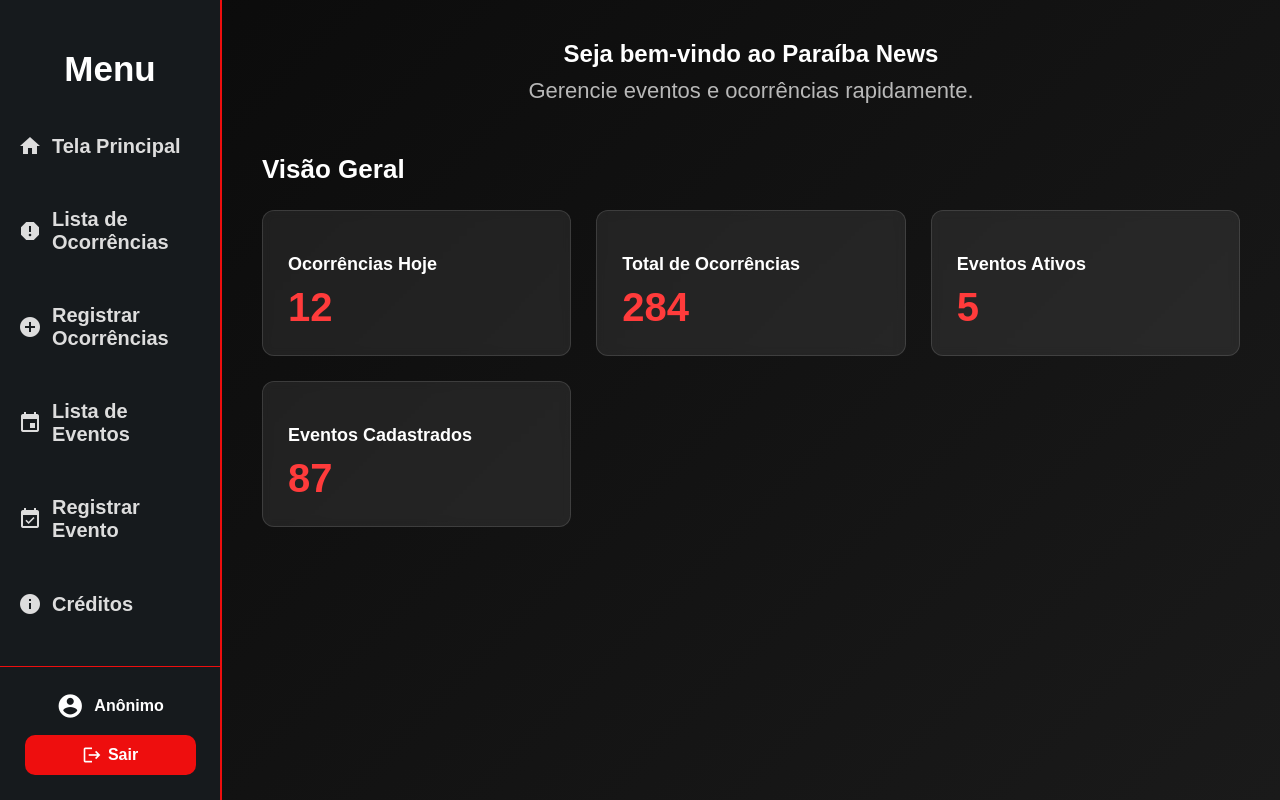
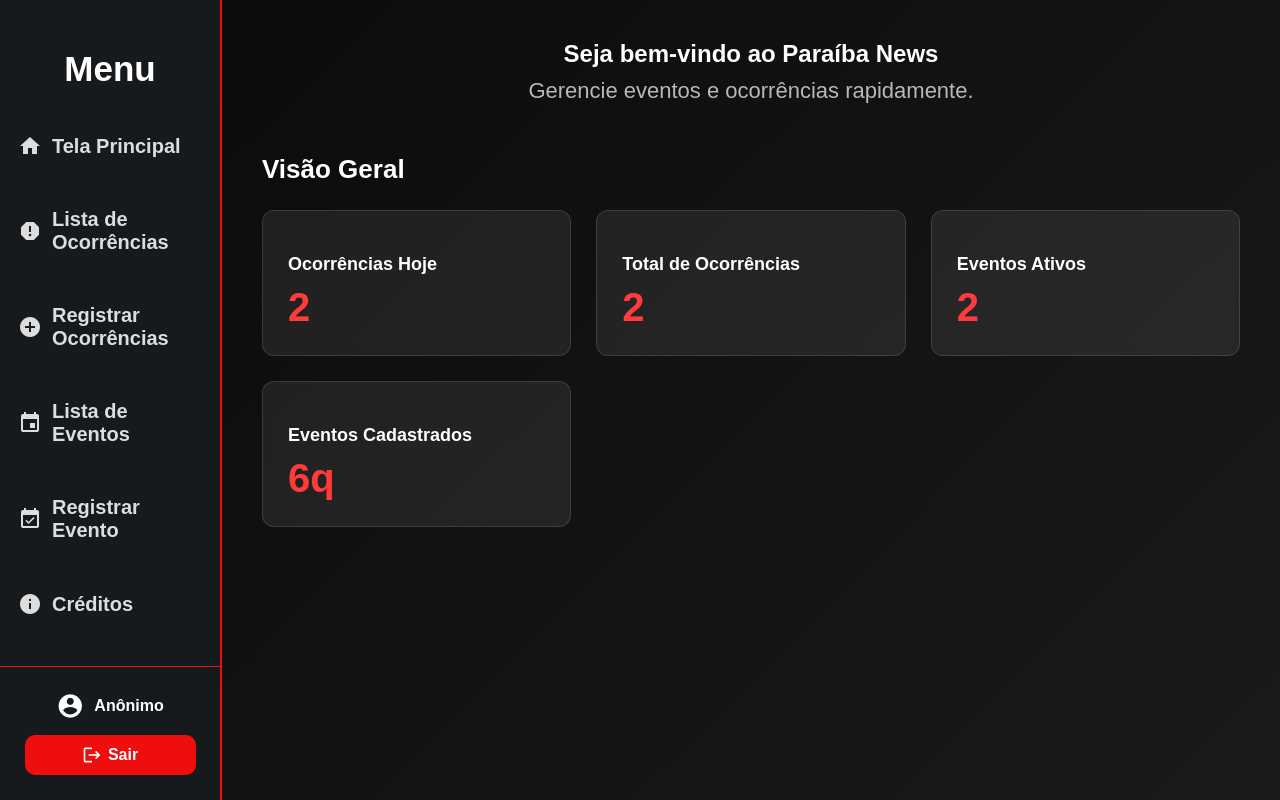
Before and after one commit to Emanuel-viktor/FPB-a3-2025-02, a plain HTML site: page Frontend/TelaPrincipal/telaprincipal.html in a window 1280 px wide. Drawn offline with Linux system fonts and the light colour scheme.

Commit message:
finalizando tela principal

```diff
--- a/Frontend/TelaPrincipal/telaprincipal.html
+++ b/Frontend/TelaPrincipal/telaprincipal.html
@@ -201,22 +201,22 @@
             <div class="cards-grid">
                 <div class="card">
                     <h3>Ocorrências Hoje</h3>
-                    <p class="number">12</p>
+                    <p class="number">2</p>
                 </div>
 
                 <div class="card">
                     <h3>Total de Ocorrências</h3>
-                    <p class="number">284</p>
+                    <p class="number">2</p>
                 </div>
 
                 <div class="card">
                     <h3>Eventos Ativos</h3>
-                    <p class="number">5</p>
+                    <p class="number">2</p>
                 </div>
 
                 <div class="card">
                     <h3>Eventos Cadastrados</h3>
-                    <p class="number">87</p>
+                    <p class="number">6q</p>
                 </div>
             </div>
         </div>
```
